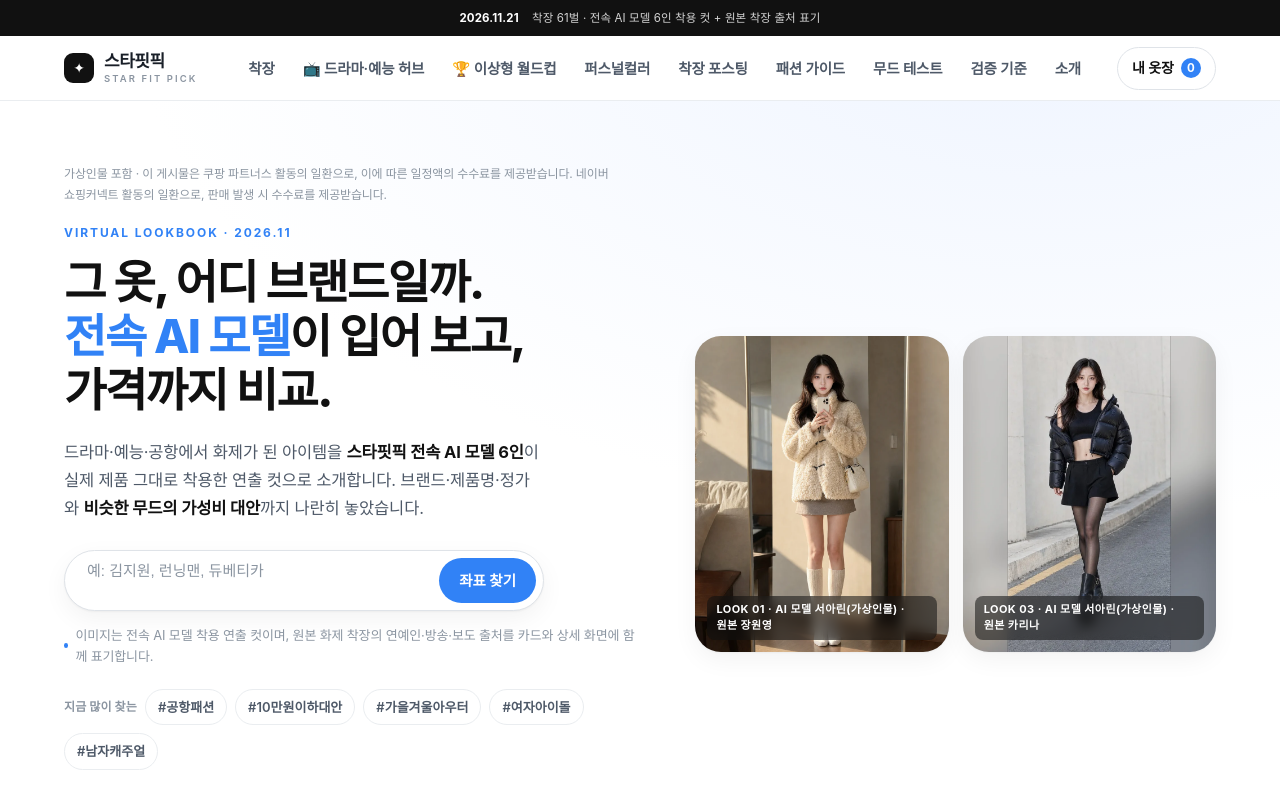
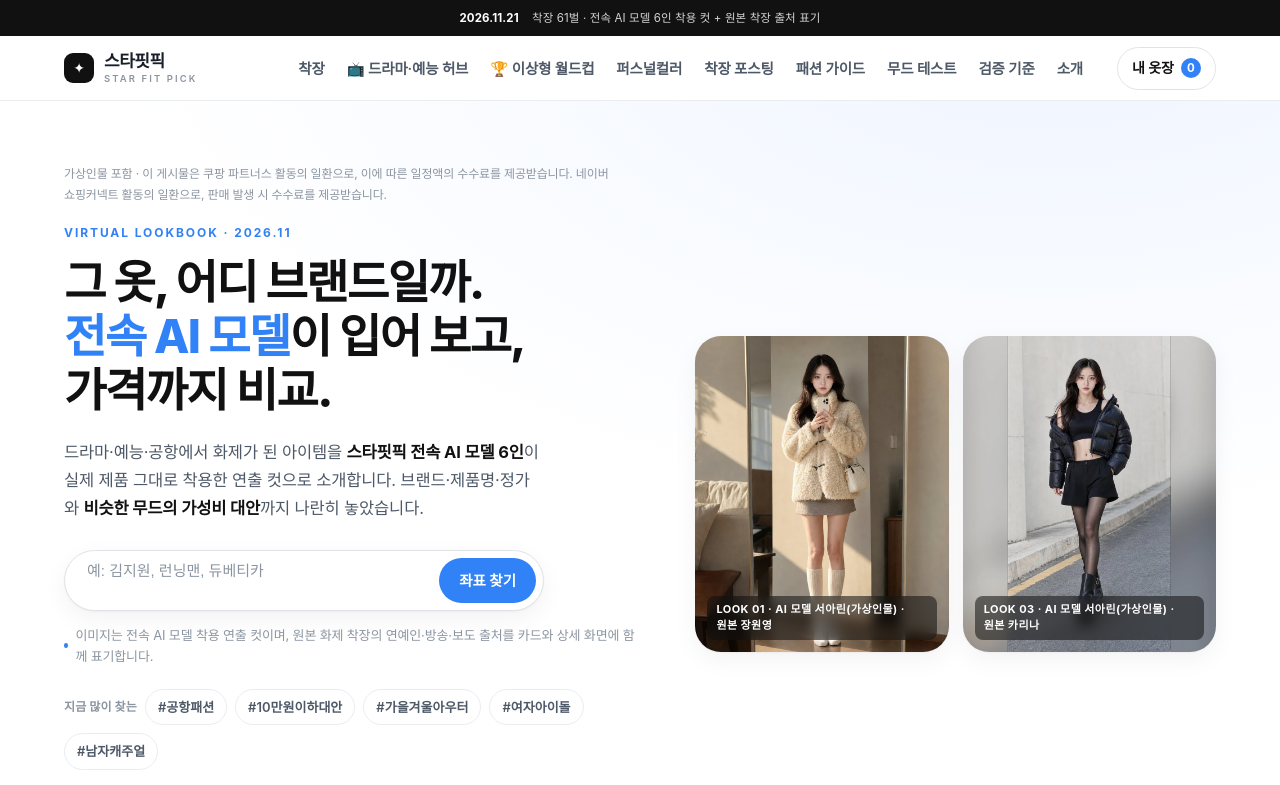
Before and after one commit to jinyou1129-bit/star-fit-pick, a plain HTML site: page index.html in a window 1280 px wide. Shown: the top 785 px of the page. Drawn offline with Linux system fonts and the light colour scheme; a web font is replaced by a local one.

Commit message:
헤더 내비 간격 조정으로 1200px 이상에서 9개 메뉴 전부 한 줄에 노출

```diff
--- a/style.css
+++ b/style.css
@@ -70,9 +70,9 @@ ul,ol{padding:0;list-style:none}
 }
 .brand-text{display:flex;flex-direction:column;line-height:1.05;font-weight:800;font-size:17px;letter-spacing:-.03em}
 .brand-text small{font-size:9.5px;font-weight:600;letter-spacing:.22em;color:var(--muted);margin-top:3px}
-.site-nav{display:flex;gap:4px;min-width:0;overflow-x:auto;scrollbar-width:none}
+.site-nav{display:flex;gap:2px;min-width:0;overflow-x:auto;scrollbar-width:none}
 .site-nav a{
-  font-size:14.5px;font-weight:600;color:var(--sub);padding:9px 12px;border-radius:10px;white-space:nowrap;flex:0 0 auto;
+  font-size:14.5px;font-weight:600;color:var(--sub);padding:9px 10px;border-radius:10px;white-space:nowrap;flex:0 0 auto;
   transition:background .15s ease,color .15s ease;
 }
 .site-nav a:hover{background:var(--soft);color:var(--ink)}
```
